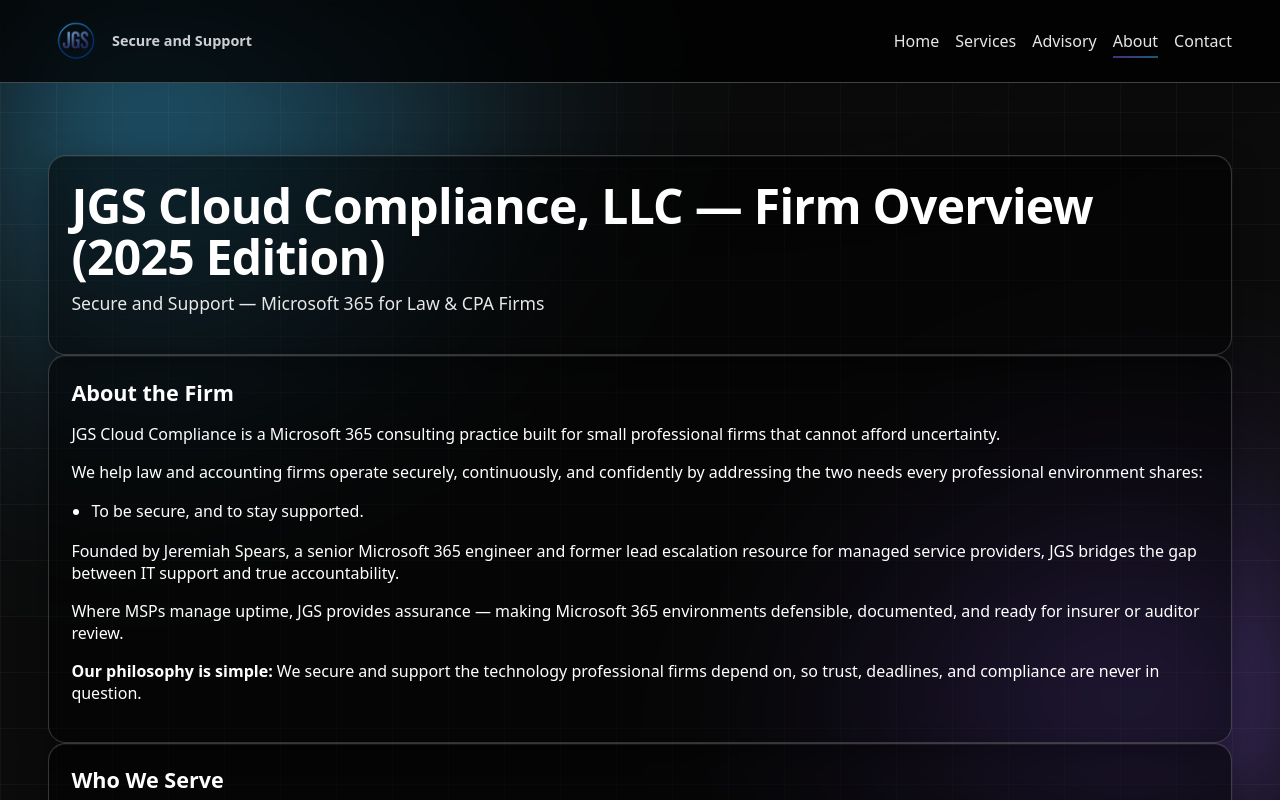
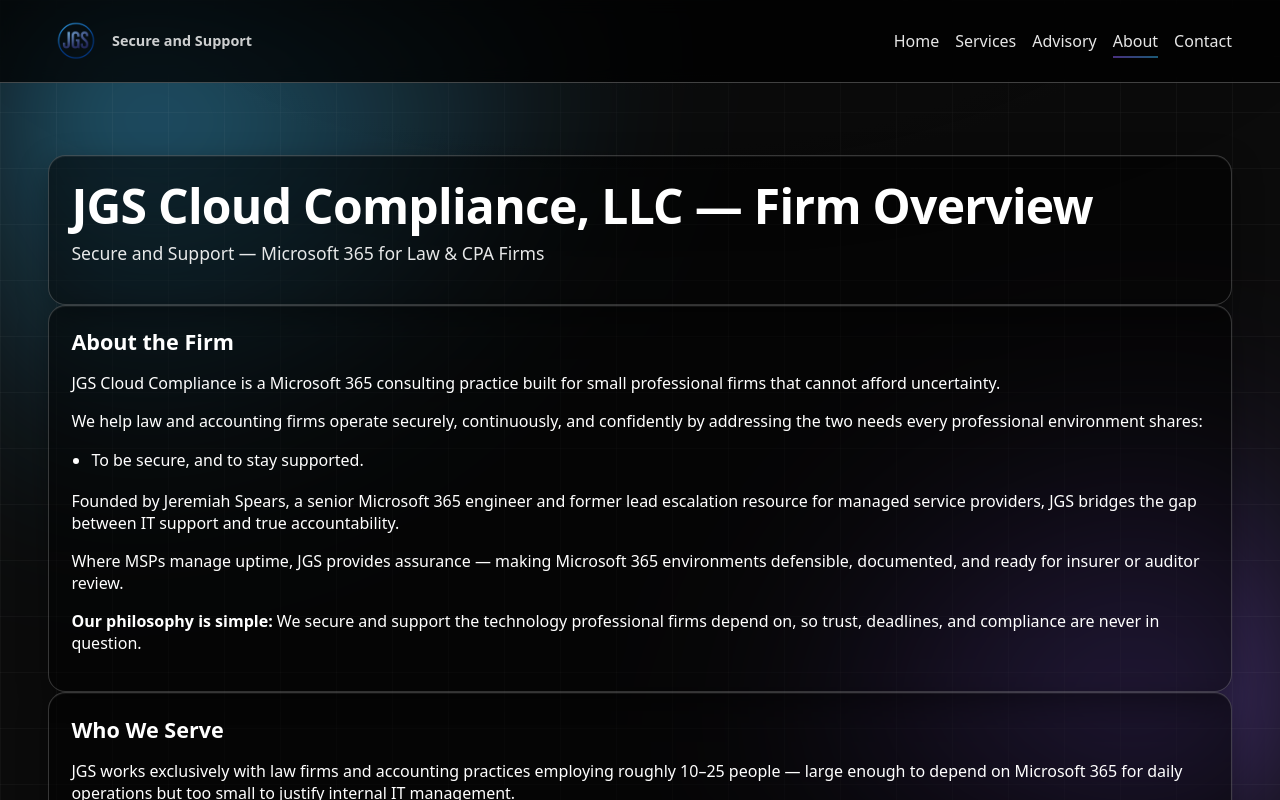
Before and after one commit to jspears80/jgs, a Next.js app: page /about in a window 1280 px wide. Shown: the top 800 px of the page. Built offline with nearby package versions, Linux system fonts and the light colour scheme.

Commit message:
Update page.tsx

```diff
--- a/app/about/page.tsx
+++ b/app/about/page.tsx
@@ -8,7 +8,7 @@
         {/* ===== Page Header ===== */}
         <div className="card" id="about">
           <h1 className="hero" style={{ marginBottom: '.5rem' }}>
-            JGS Cloud Compliance, LLC — Firm Overview (2025 Edition)
+            JGS Cloud Compliance, LLC — Firm Overview
           </h1>
           <p className="lead" style={{ maxWidth: '72ch' }}>
             Secure and Support — Microsoft 365 for Law &amp; CPA Firms
```
